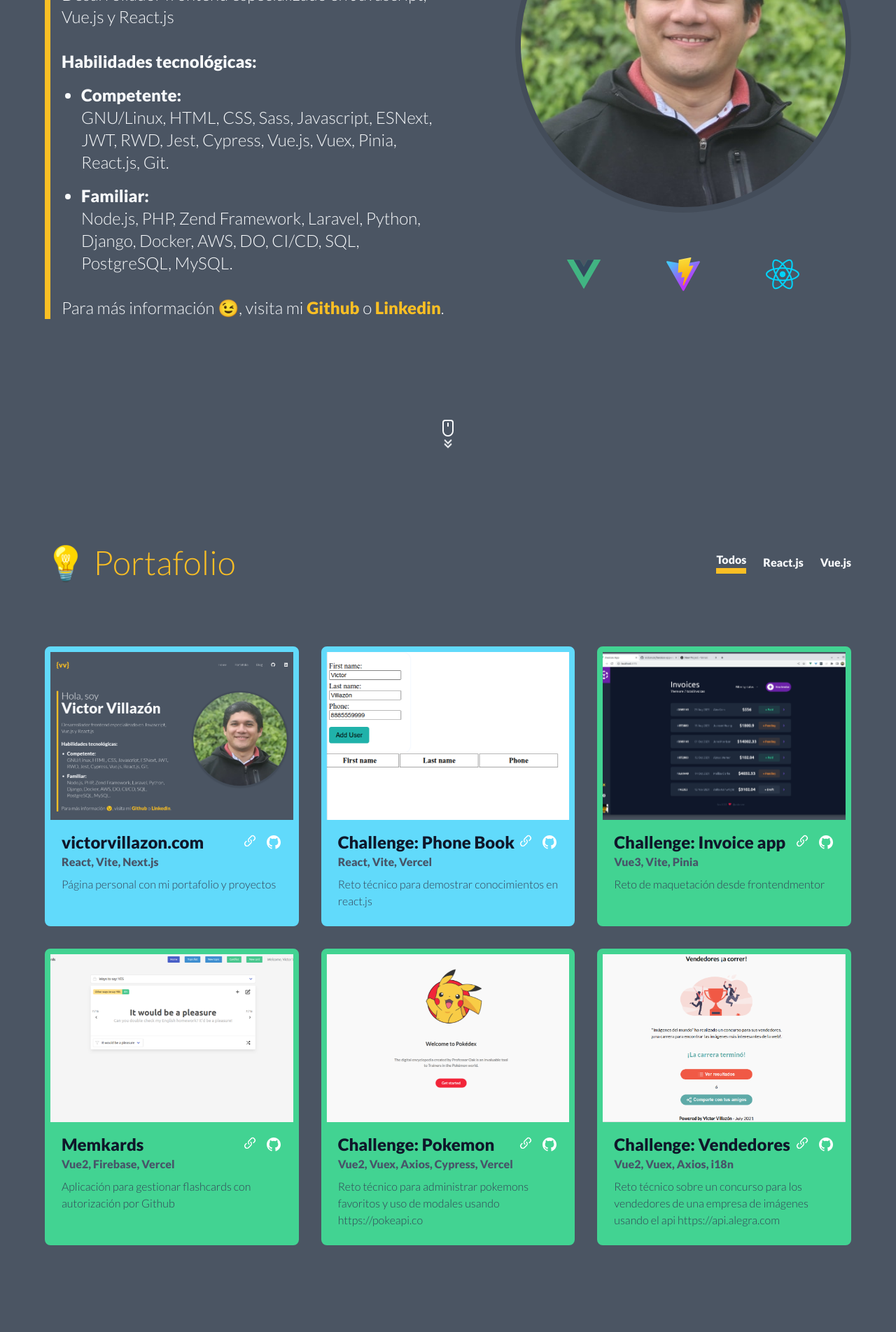
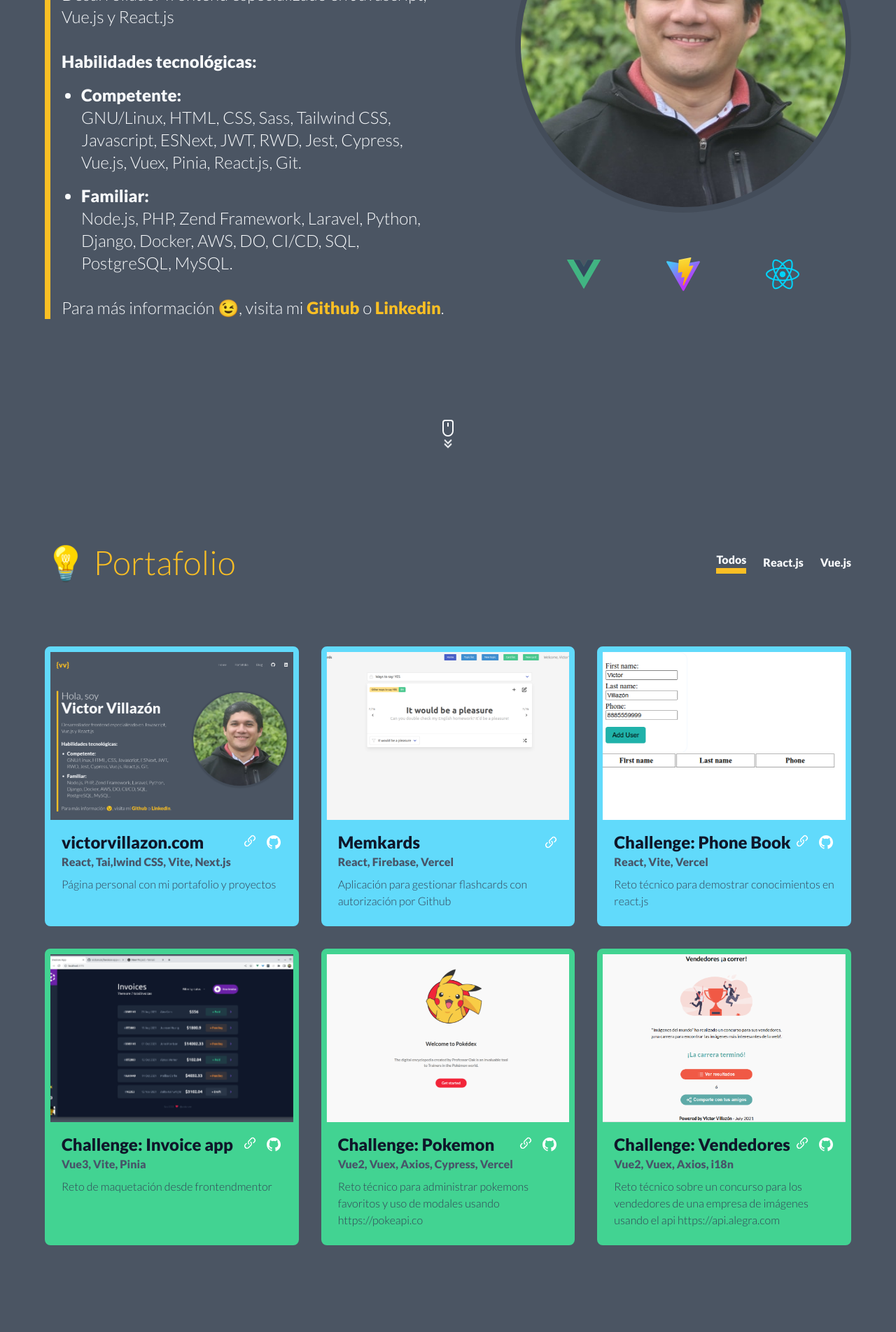
Before and after one commit to victorvzn/victorvillazon-portfolio, a Next.js app: page / in a window 1280 px wide. Shown: the part 340-2244 px from the top of the page at 70% size. Built offline with nearby package versions, Linux system fonts and the light colour scheme.

Commit message:
feat: enhance texts

```diff
--- a/components/Card.jsx
+++ b/components/Card.jsx
@@ -18,12 +18,14 @@
   return (
     <article className={`flex flex-col border-8 rounded-lg ${borderClass} hover:duration-300 hover:shadow-md hover:scale-110-off duration-300 transition-all`}>
       <div className='flex-none w-auto h-60 relative'>
+        <Link href={links.live} target='_blank' className='text-white'>
           <Image
             className='inset-0 w-full h-full object-cover'
             src={image}
             alt="Proyecto foto"
             width={320}
             height={240} />
+        </Link>
       </div>
       <div className={`flex-auto p-4 ${bgClass}`}>
         <div className="flex flex-col">
--- a/pages/index.js
+++ b/pages/index.js
@@ -16,10 +16,21 @@
       image: '/images/personal1.png',
       title: 'victorvillazon.com',
       content: 'Página personal con mi portafolio y proyectos',
-      tags: ['React', 'Vite', 'Next.js'],
+      tags: ['React', 'Tai,lwind CSS', 'Vite', 'Next.js'],
       links: {
         live: 'https://victorvillazon.com',
         repository: 'https://github.com/victorvzn/victorvillazon-portfolio',
+      },
+    },
+    {
+      id: 2,
+      type: 'react',
+      image: '/images/memkards1.png',
+      title: 'Memkards',
+      content: 'Aplicación para gestionar flashcards con autorización por Github',
+      tags: [ 'React', 'Firebase', 'Vercel'],
+      links: {
+        live: 'https://memkards.vercel.app',
       },
     },
     {
@@ -44,18 +55,6 @@
       links: {
         live: 'https://invoices-app-vue3.vercel.app',
         repository: 'https://github.com/victorvzn/invoices-app-vue3'
-      },
-    },
-    {
-      id: 2,
-      type: 'vue',
-      image: '/images/memkards1.png',
-      title: 'Memkards',
-      content: 'Aplicación para gestionar flashcards con autorización por Github',
-      tags: [ 'Vue2', 'Firebase', 'Vercel'],
-      links: {
-        live: 'https://memkards.vercel.app',
-        repository: 'https://github.com/victorvzn/victorvillazon-portfolio',
       },
     },
     {
@@ -113,7 +112,7 @@
                 <ul className='list-disc ml-7'>
                   <li className='mb-4'>
                     <strong>Competente:</strong><br />
-                    GNU/Linux, HTML, CSS, Sass, Javascript, ESNext, JWT, RWD, Jest, Cypress, Vue.js, Vuex, Pinia, React.js, Git.
+                    GNU/Linux, HTML, CSS, Sass, Tailwind CSS, Javascript, ESNext, JWT, RWD, Jest, Cypress, Vue.js, Vuex, Pinia, React.js, Git.
                   </li>
                   <li>
                     <strong>Familiar:</strong><br />
```
Lines whose indentation alone changed are shown as unchanged.
